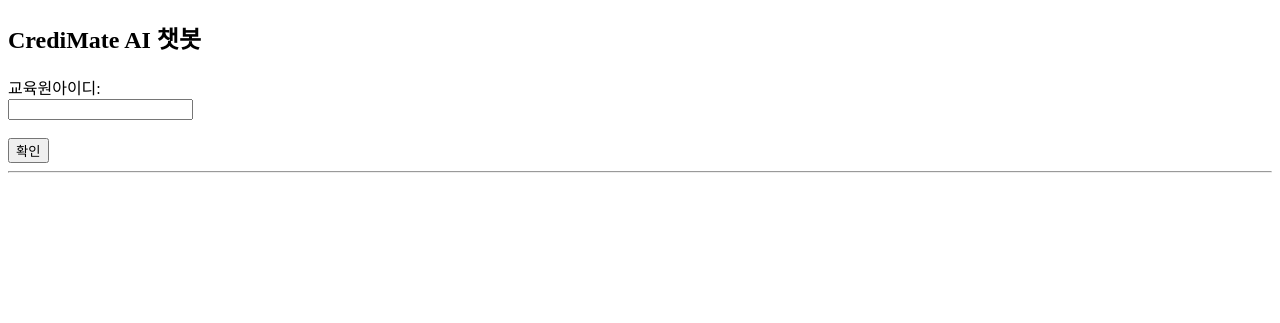
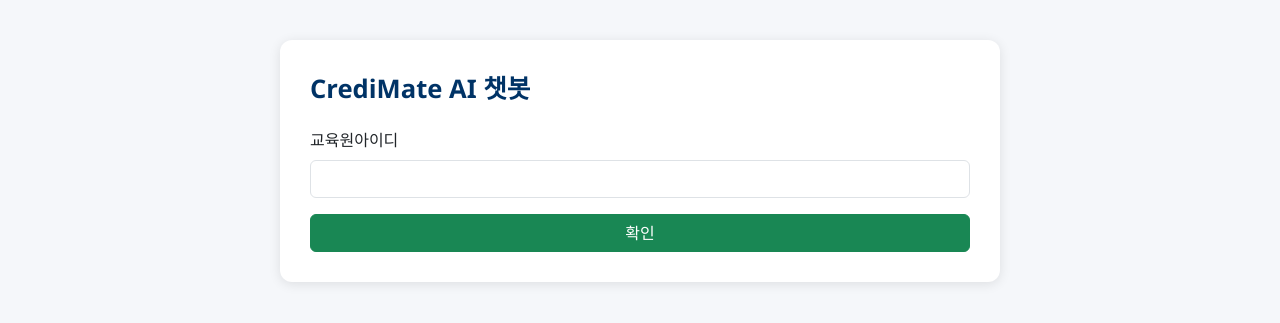
Before and after one commit to shonyebin/credimate-chatbot, a Flask app: page / in a window 1280 px wide. Shown: the top 323 px of the page. Run offline with Flask 3, Linux system fonts and the light colour scheme.

Commit message:
Add files via upload

```diff
--- a/app.py
+++ b/app.py
@@ -47,40 +47,44 @@
             ]
         )
         return response.choices[0].message.content.strip()
-    except:
-        return "GPT 응답에 문제가 발생했습니다. 다시 시도해주세요."
+    except Exception as e:
+        return f"GPT 호출 실패: {e}"
 
 @app.route("/", methods=["GET", "POST"])
 def index():
+    if "chat_log" not in session:
+        session["chat_log"] = []
+
     if request.method == "POST":
         if "student_id" in request.form:
             session["student_id"] = request.form["student_id"]
+            session["chat_log"] = []
             return redirect("/")
         elif "question" in request.form and "student_id" in session:
             df = fetch_student_data()
             if df is None:
-                return render_template("chat.html", message="구글 시트를 불러올 수 없습니다.")
+                message = "구글 시트를 불러올 수 없습니다."
+                return render_template("chat.html", message=message)
             user_id = session["student_id"]
             if user_id not in df["교육원아이디"].astype(str).values:
-                return render_template("chat.html", message="등록되지 않은 교육원아이디입니다.")
+                message = "등록되지 않은 교육원아이디입니다."
+                return render_template("chat.html", message=message)
+
             question = request.form["question"]
 
             if "토론 작성해줘" in question or "이게 토론 주제야" in question:
-                gpt_answer = answer_from_gpt(question, mode="discussion")
-                return render_template("chat.html", message=gpt_answer)
+                answer = answer_from_gpt(question, mode="discussion")
+            else:
+                answer = answer_from_sheet(df, user_id, question)
+                if not answer:
+                    answer = answer_from_gpt(question)
 
-            sheet_answer = answer_from_sheet(df, user_id, question)
-            if sheet_answer:
-                return render_template("chat.html", message=sheet_answer)
-            else:
-                gpt_answer = answer_from_gpt(question)
-                return render_template("chat.html", message=gpt_answer)
+            session["chat_log"].append((question, answer))
+            return redirect("/")
+
     return render_template("chat.html")
 
 @app.route("/reset")
 def reset():
     session.clear()
     return redirect("/")
-
-if __name__ == "__main__":
-    app.run(debug=True)
--- a/templates/chat.html
+++ b/templates/chat.html
@@ -1,29 +1,86 @@
 
 <!DOCTYPE html>
-<html>
+<html lang="ko">
 <head>
-    <meta charset="utf-8">
+    <meta charset="UTF-8">
     <title>CrediMate AI 챗봇</title>
+    <link href="https://cdn.jsdelivr.net/npm/bootstrap@5.3.2/dist/css/bootstrap.min.css" rel="stylesheet">
+    <style>
+        body {
+            background-color: #f5f7fa;
+            font-family: 'Segoe UI', sans-serif;
+        }
+        .chat-container {
+            max-width: 720px;
+            margin: 40px auto;
+            padding: 30px;
+            background: white;
+            border-radius: 12px;
+            box-shadow: 0 2px 12px rgba(0,0,0,0.1);
+        }
+        .chat-title {
+            font-size: 1.6rem;
+            font-weight: bold;
+            margin-bottom: 20px;
+            color: #003366;
+        }
+        .chat-history {
+            max-height: 400px;
+            overflow-y: auto;
+            margin-bottom: 20px;
+            border: 1px solid #dee2e6;
+            padding: 15px;
+            background: #f8f9fa;
+            border-radius: 8px;
+        }
+        .chat-message {
+            margin-bottom: 15px;
+        }
+        .user-question {
+            font-weight: bold;
+            color: #0056b3;
+        }
+        .bot-answer {
+            color: #343a40;
+        }
+    </style>
 </head>
 <body>
-    <h2>CrediMate AI 챗봇</h2>
+    <div class="chat-container">
+        <div class="chat-title">CrediMate AI 챗봇</div>
+
         {% if session.student_id %}
-        <p>현재 교육원아이디: <strong>{{ session.student_id }}</strong> <a href="/reset">(변경)</a></p>
-        <form method="POST">
-            <label>질문:</label><br>
-            <input type="text" name="question" required style="width:300px;"><br><br>
-            <input type="submit" value="질문하기">
+            <div class="mb-3">
+                <span class="text-muted">현재 교육원아이디:</span>
+                <strong>{{ session.student_id }}</strong>
+                <a href="/reset" class="ms-2">(변경)</a>
+            </div>
+            <form method="POST" class="mb-4">
+                <div class="mb-3">
+                    <input type="text" name="question" class="form-control" placeholder="질문을 입력하세요..." required>
+                </div>
+                <button type="submit" class="btn btn-primary w-100">질문하기</button>
             </form>
         {% else %}
             <form method="POST">
-            <label>교육원아이디:</label><br>
-            <input type="text" name="student_id" required><br><br>
-            <input type="submit" value="확인">
+                <div class="mb-3">
+                    <label class="form-label">교육원아이디</label>
+                    <input type="text" name="student_id" class="form-control" required>
+                </div>
+                <button type="submit" class="btn btn-success w-100">확인</button>
             </form>
         {% endif %}
-    <hr>
-    {% if message %}
-        <p><strong>응답:</strong><br>{{ message }}</p>
+
+        {% if session.chat_log %}
+        <div class="chat-history">
+            {% for q, a in session.chat_log %}
+                <div class="chat-message">
+                    <div class="user-question">Q. {{ q }}</div>
+                    <div class="bot-answer">A. {{ a }}</div>
+                </div>
+            {% endfor %}
+        </div>
         {% endif %}
+    </div>
 </body>
 </html>
```
Lines whose indentation alone changed are shown as unchanged.
